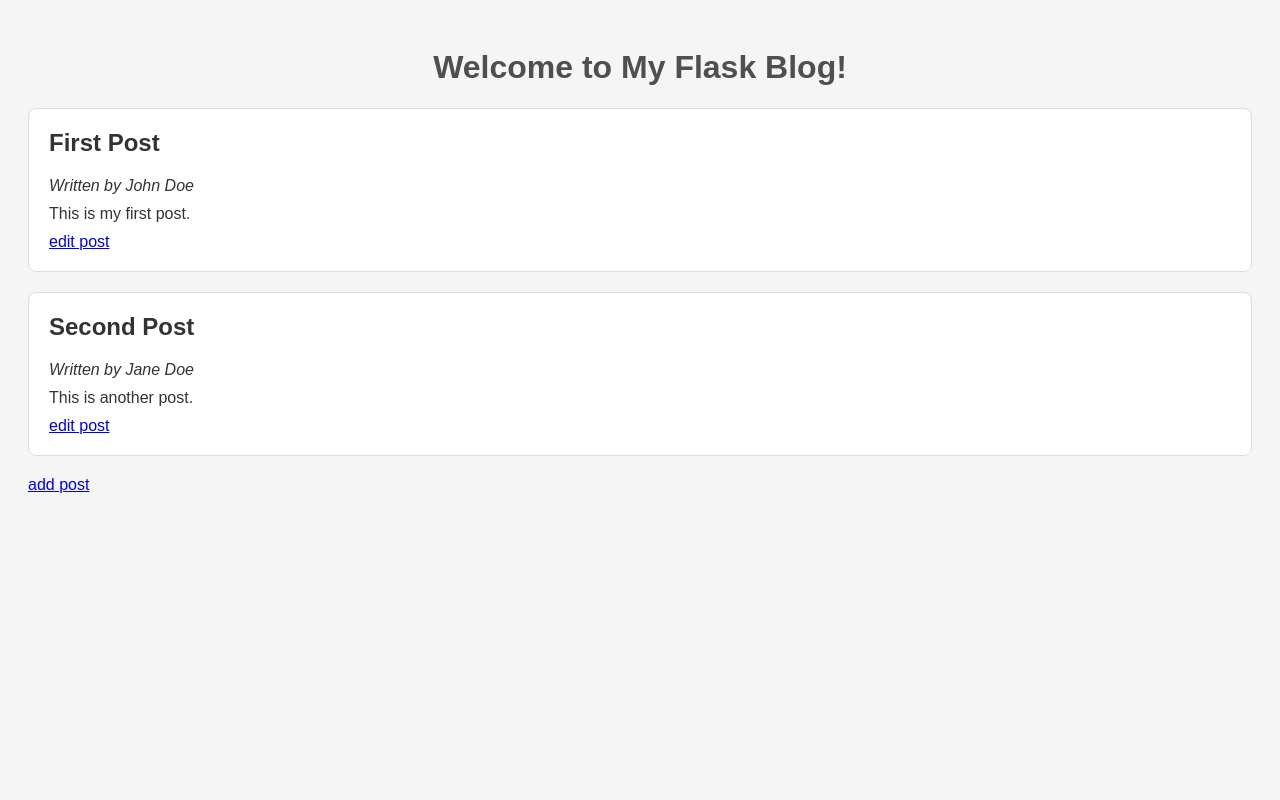
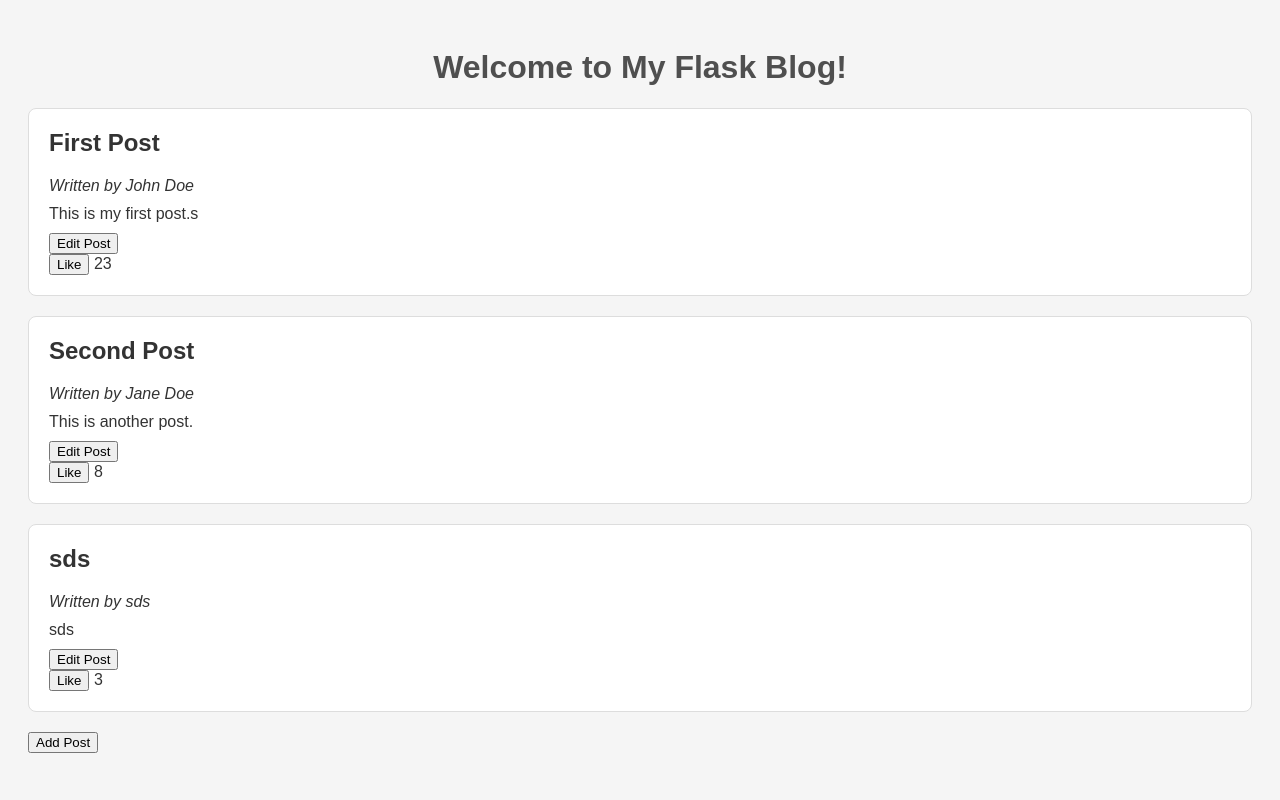
Before and after one commit to carveler/blog, a Flask app: page / in a window 1280 px wide. Run offline with Flask 3, Linux system fonts and the light colour scheme.

Commit message:
feat: add like button

```diff
--- a/app.py
+++ b/app.py
@@ -21,6 +21,7 @@ def add():
             "title": request.form.get("title"),
             "author": request.form.get("author"),
             "content": request.form.get("content"),
+            "likes": 0,
         }
         posts.append(new_post)
         print(posts)
@@ -56,11 +57,22 @@ def update(post_id):
     if request.method == "POST":
         post["title"] = request.form["title"]
         post["author"] = request.form["author"]
-        post['content'] = request.form['content']
+        post["content"] = request.form["content"]
         files.save_posts(posts)
         return redirect(url_for("index"))
     return render_template("update.html", post=post)
 
 
+@app.route("/likes/<post_id>", methods=["GET", "POST"])
+def likes(post_id):
+    if request.method == "POST":
+        post = fetch_post_by_id(post_id)
+        if post is None:
+            return "Post not found", 404
+        post["likes"] += 1
+        files.save_posts(posts)
+        return redirect(url_for("index"))
+    return render_template("index.html", posts=posts)
+
 if __name__ == "__main__":
     app.run()
--- a/posts.json
+++ b/posts.json
@@ -1,14 +1,23 @@
 [
     {
-    "id": 1,
+        "id": "59be4025-d6cb-4fb3-aac2-35b022c28852",
         "author": "John Doe",
         "title": "First Post",
-    "content": "This is my first post."
+        "content": "This is my first post.s",
+        "likes": 23
     },
     {
-    "id": 2,
+        "id": "59be4025-d6cb-4fb3-aac2-35b022c28834",
         "author": "Jane Doe",
         "title": "Second Post",
-    "content": "This is another post."
+        "content": "This is another post.",
+        "likes": 8
+    },
+    {
+        "id": "fa2f50f7-87f6-4960-98c6-1eac886601ea",
+        "title": "sds",
+        "author": "sds",
+        "content": "sds",
+        "likes": 3
     }
 ]
--- a/templates/index.html
+++ b/templates/index.html
@@ -13,8 +13,16 @@
         <h2>{{post['title']}}</h2>
         <p><em>Written by {{post['author']}}</em></p>
         <p>{{post['content']}}</p>
-        <a href="{{ url_for('update', post_id=post['id']) }}">edit post</a>
+        <form action="{{ url_for('update', post_id=post['id']) }}" method="get">
+            <button type="submit">Edit Post</button>
+        </form>
+        <form action="{{ url_for('likes', post_id=post['id']) }}" method="post">
+            <input type="hidden" name="like" value="{{ post.like }}">
+            <button type="submit">Like</button> {{ post['likes'] }}
+        </form>
     </div>
     {% endfor %}
-    <div><a href="{{ url_for('add') }}">add post</a></div>
+    <form action="{{ url_for('add') }}" method="get">
+        <button type="submit">Add Post</button>
+    </form>
 </html>
```
Lines whose indentation alone changed are shown as unchanged.
